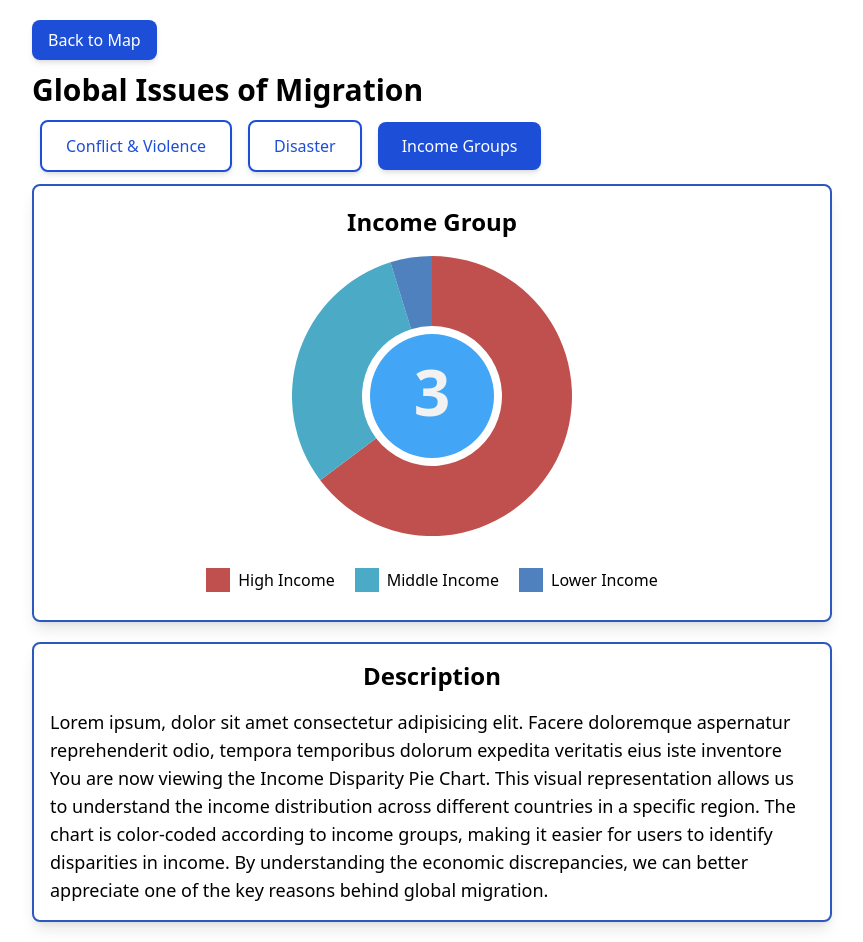
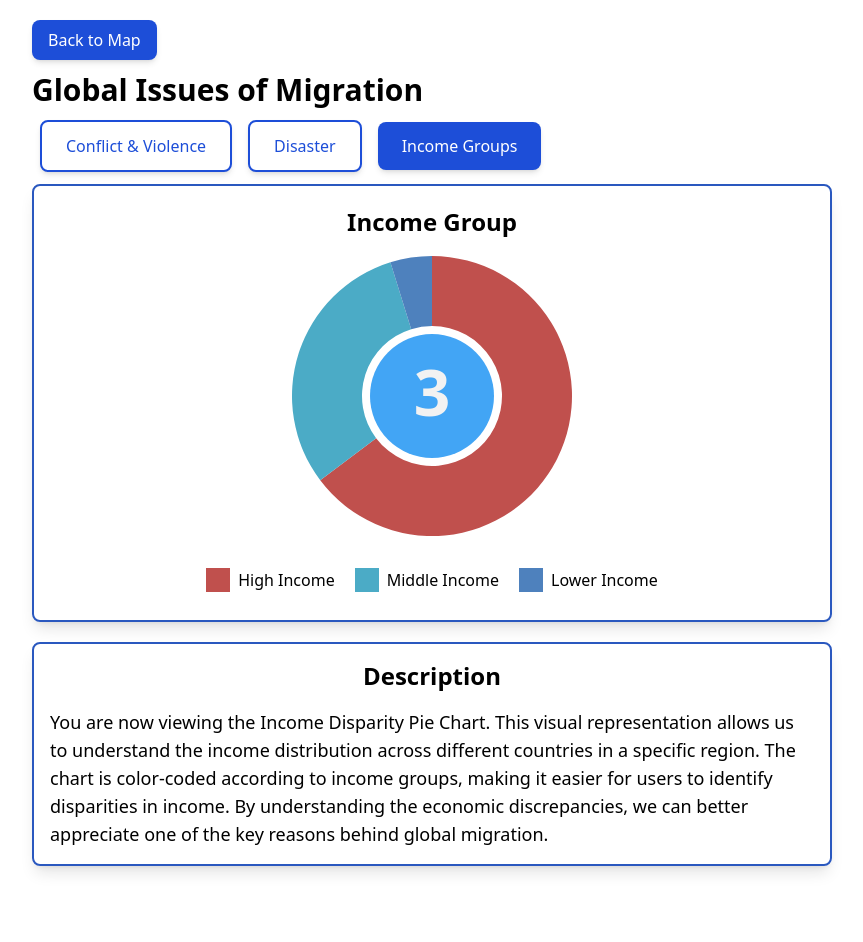
Before and after one commit to keanthai/COS30045-Visualisation, a Next.js app: page /detail in a window 1280 px wide. Both pictures are taken after a click on the button "Income Groups". Shown: the whole page, without its empty margins (208-1071 px from the left). After the commit the page ends 886 px from the top, so only its background shows below. Built offline with nearby package versions, Linux system fonts and the light colour scheme.

Commit message:
Update PieChart.jsx

```diff
--- a/app/component/PieChart.jsx
+++ b/app/component/PieChart.jsx
@@ -198,8 +198,7 @@ function PieChart() {
 
       <div className=" min-h-[200px] border-2 border-primary rounded-lg mt-5 py-4 px-4 space-y-4  shadow-lg select-none">
         <h1 className="text-2xl font-bold text-center ">Description</h1>
-        <p className=" text-lg text-left">Lorem ipsum, dolor sit amet consectetur adipisicing elit. Facere doloremque aspernatur reprehenderit odio, tempora temporibus dolorum expedita veritatis eius iste inventore
-        You are now viewing the Income Disparity Pie Chart. This visual representation allows us to understand the income distribution across different countries in a specific region. The chart is color-coded according to income groups, making it easier for users to identify disparities in income. By understanding the economic discrepancies, we can better appreciate one of the key reasons behind global migration.
+        <p className=" text-lg text-left">You are now viewing the Income Disparity Pie Chart. This visual representation allows us to understand the income distribution across different countries in a specific region. The chart is color-coded according to income groups, making it easier for users to identify disparities in income. By understanding the economic discrepancies, we can better appreciate one of the key reasons behind global migration.
            </p>
       </div>
     </div>
```
